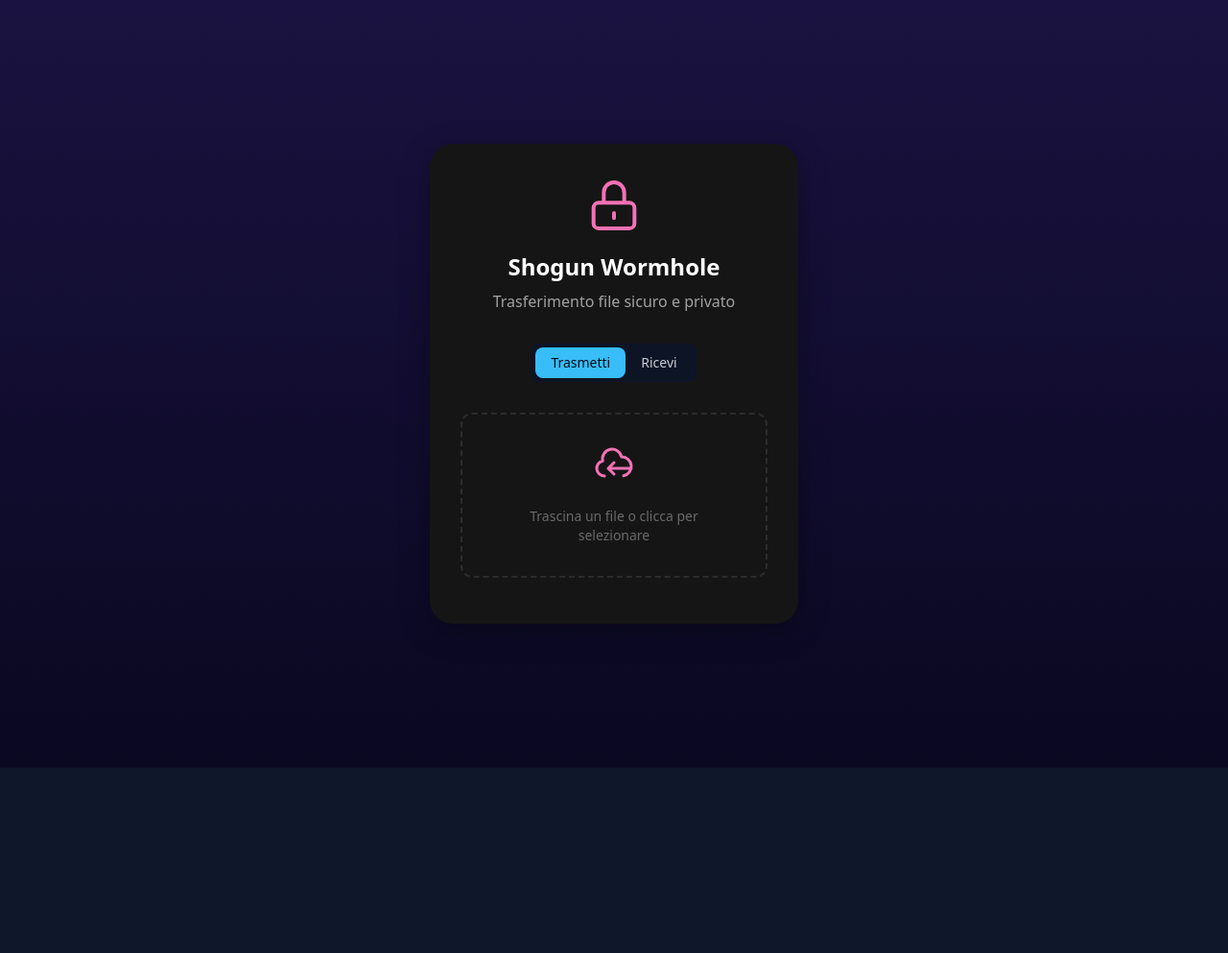
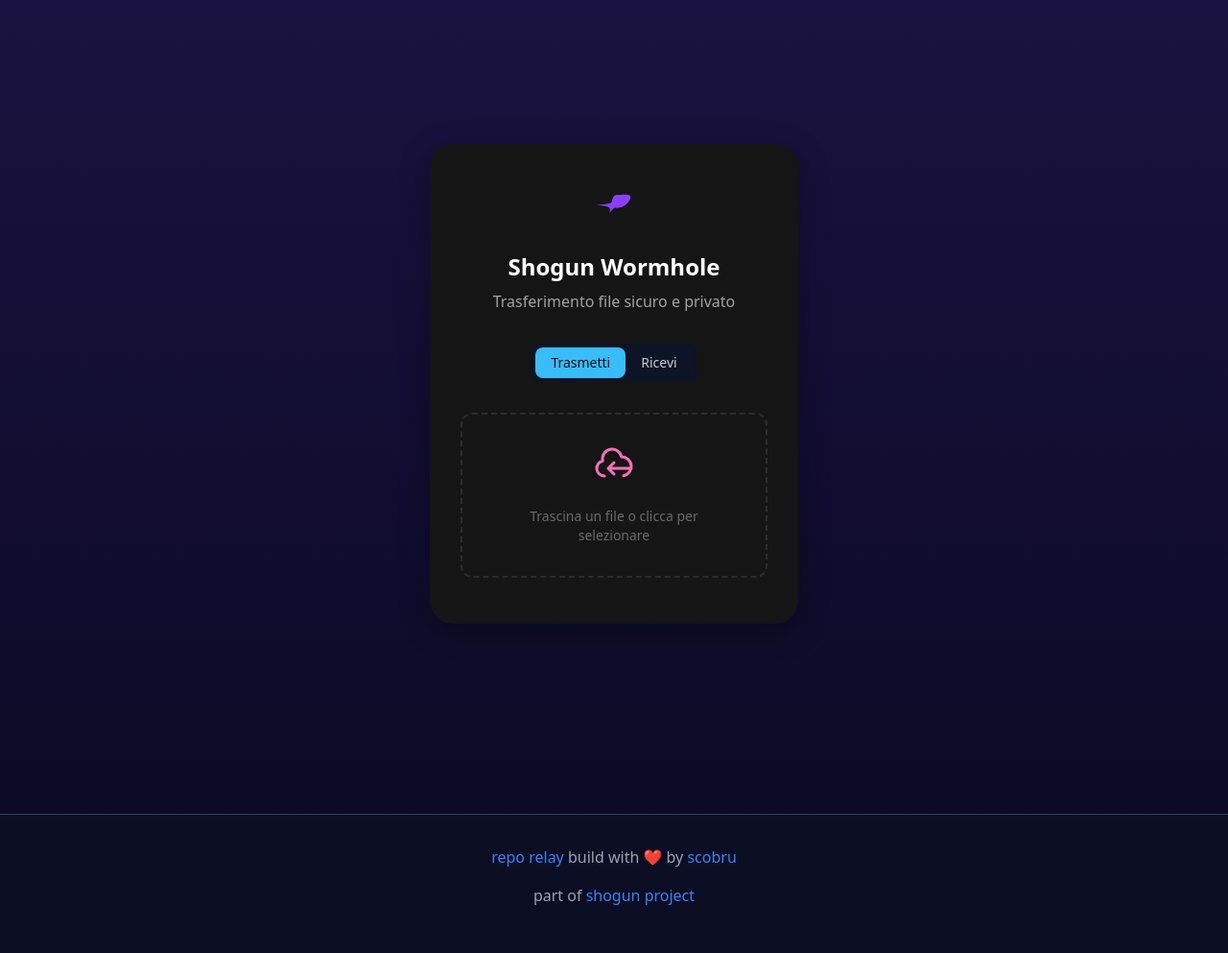
Before and after one commit to scobru/wormhole, a website built with Vite: page web/index.html in a window 1280 px wide. Shown: the whole page at 96% size. Before the commit the page ends 800 px from the top, so only its background shows below. Built offline with nearby package versions, Linux system fonts and the light colour scheme; no server answers.

Commit message:
add icons

```diff
--- a/web/index.html
+++ b/web/index.html
@@ -1,5 +1,6 @@
 <!DOCTYPE html>
 <html lang="it" data-theme="night">
+
 <head>
   <meta charset="UTF-8" />
   <meta name="viewport" content="width=device-width, initial-scale=1.0" />
@@ -50,14 +51,13 @@
     }
   </style>
 </head>
+
 <body class="antialiased">
   <div class="min-h-screen flex items-center justify-center p-4">
     <div class="card w-full max-w-sm">
       <div class="p-8">
         <div class="flex flex-col items-center">
-            <svg xmlns="http://www.w3.org/2000/svg" class="h-16 w-16 mb-4 text-accent" fill="none" viewBox="0 0 24 24" stroke="currentColor">
-              <path stroke-linecap="round" stroke-linejoin="round" stroke-width="1.5" d="M12 15v2m-6 4h12a2 2 0 002-2v-6a2 2 0 00-2-2H6a2 2 0 00-2 2v6a2 2 0 002 2zm10-10V7a4 4 0 00-8 0v4h8z" />
-            </svg>
+          <img src="/logo.svg" alt="Shogun Logo" class="h-16 w-16 mb-4" />
 
           <h2 class="text-2xl font-semibold mb-2">Shogun Wormhole</h2>
           <p class="text-base opacity-60 mb-8">Trasferimento file sicuro e privato</p>
@@ -68,12 +68,12 @@
           </div>
 
           <div id="send-tab" class="w-full space-y-4" data-tab-panel="send">
-              <div
-                id="send-prompt"
-                class="file-drop-zone flex flex-col items-center justify-center gap-4 cursor-pointer hover:bg-base-200 transition-all duration-200"
-              >
-                <svg xmlns="http://www.w3.org/2000/svg" class="h-12 w-12 text-accent" fill="none" viewBox="0 0 24 24" stroke="currentColor">
-                  <path stroke-linecap="round" stroke-linejoin="round" stroke-width="1.5" d="M7 16a4 4 0 01-.88-7.903A5 5 0 1115.9 6L16 6a5 5 0 011 9.9M12 15l-3-3m0 0l3-3m-3 3h12" />
+            <div id="send-prompt"
+              class="file-drop-zone flex flex-col items-center justify-center gap-4 cursor-pointer hover:bg-base-200 transition-all duration-200">
+              <svg xmlns="http://www.w3.org/2000/svg" class="h-12 w-12 text-accent" fill="none" viewBox="0 0 24 24"
+                stroke="currentColor">
+                <path stroke-linecap="round" stroke-linejoin="round" stroke-width="1.5"
+                  d="M7 16a4 4 0 01-.88-7.903A5 5 0 1115.9 6L16 6a5 5 0 011 9.9M12 15l-3-3m0 0l3-3m-3 3h12" />
               </svg>
               <span class="text-sm opacity-60 text-center">Trascina un file o clicca per selezionare</span>
             </div>
@@ -108,7 +108,8 @@
             <div class="space-y-4">
               <div>
                 <label class="block text-sm font-medium mb-2" for="receive-code">Codice di sincronizzazione</label>
-                  <input type="text" id="receive-code" placeholder="es: 7-guitar-horse" maxlength="50" class="input input-bordered w-full" />
+                <input type="text" id="receive-code" placeholder="es: 7-guitar-horse" maxlength="50"
+                  class="input input-bordered w-full" />
               </div>
               <button type="button" class="btn btn-accent w-full" id="receive-btn">Connetti al Wormhole</button>
               <div id="receive-status"></div>
@@ -122,6 +123,32 @@
     </div>
   </div>
 
+  <footer class="mt-12 py-8 border-t border-gray-700 bg-base-200/50">
+    <div class="container mx-auto text-center px-4">
+      <p class="text-gray-400 mb-4">
+        <a href="https://github.com/scobru/shogun-wormhole" class="text-blue-500 hover:text-blue-400">
+          repo
+        </a>
+
+        <a href="https://github.com/scobru/shogun-relay" class="text-blue-500 hover:text-blue-400">
+          relay
+        </a>
+
+        build with ❤️ by
+        <a href="https://github.com/scobru" class="text-blue-500 hover:text-blue-400">
+          scobru
+        </a>
+      </p>
+      <p class="text-gray-400 mb-4">
+        part of
+        <a href="https://shogun-eco.xyz" class="text-blue-500 hover:text-blue-400">
+          shogun project
+        </a>
+      </p>
+    </div>
+  </footer>
+
   <script type="module" src="/src/main.js"></script>
 </body>
+
 </html>
```
Also changed, not shown: web/logo.svg (added). Lines whose indentation alone changed are shown as unchanged.
